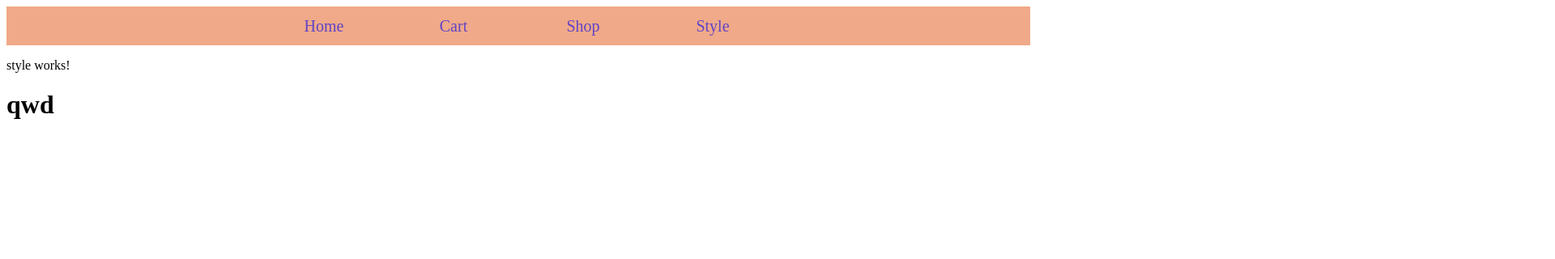
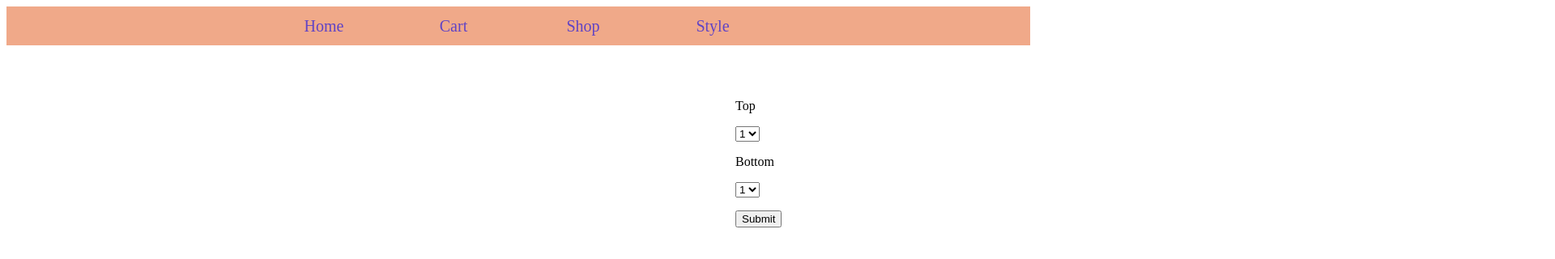
Before and after one commit to YashR357/Tappy, an Angular app in the folder tappy/: page /Style in a window 1280 px wide. Shown: the top 320 px of the page at 81% size, 1920 px wide, since content can reach past the window. Built offline with nearby package versions, Linux system fonts and the light colour scheme.

Commit message:
Style Change
Add html and css for styles page

```diff
--- a/tappy/src/app/app.component.html
+++ b/tappy/src/app/app.component.html
@@ -1,3 +1,2 @@
 <app-nav-bar>qdwqdww</app-nav-bar>
-<h1>qwd</h1>
 <router-outlet></router-outlet>
--- a/tappy/src/app/style/style.component.css
+++ b/tappy/src/app/style/style.component.css
@@ -0,0 +1,11 @@
+.top {
+   position: relative;
+   top: 50px;
+   left: 900px;
+}
+.bot {
+   position: relative;
+   top: 50px;
+   left: 900px;
+
+}
--- a/tappy/src/app/style/style.component.html
+++ b/tappy/src/app/style/style.component.html
@@ -1 +1,19 @@
-<p>style works!</p>
+<div class="top">
+<p>Top</p>
+<select>
+  <option> 1 </option>
+  <option> 2 </option>
+  <option> 3 </option>
+</select>
+</div>
+<div class="bot">
+<p>Bottom</p>
+<select>
+  <option> 1 </option>
+  <option> 2 </option>
+  <option> 3 </option>
+</select>
+  <p>
+  <input type = "submit">
+  </p>
+</div>
```
